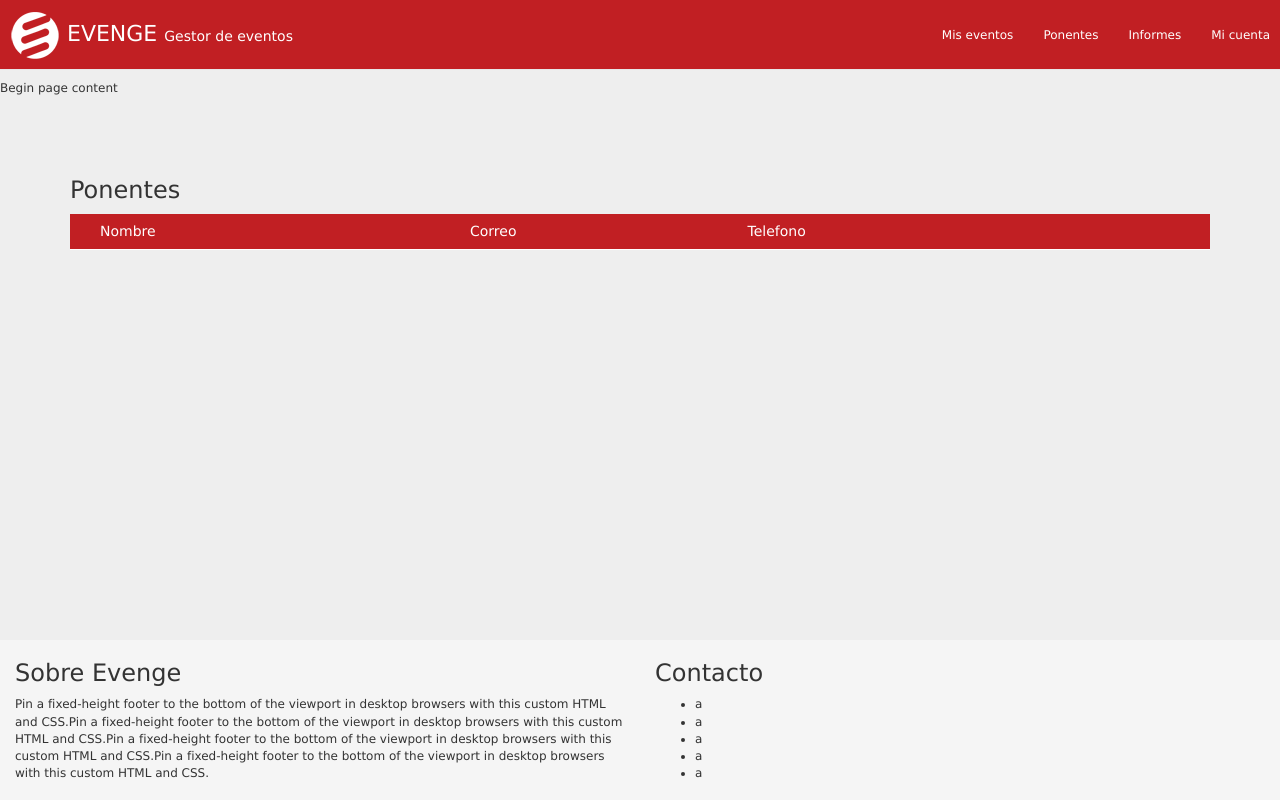
After one commit to evenge/EVENGE, a Python web app: template templates/templatePonentes.html in a window 1280 px wide. The commit adds this page. Run offline with Jinja, Linux system fonts and the light colour scheme; the template is opened without the code that fills it, so the values that code supplies are empty; some libraries are stand-ins or nearby versions.

Commit message:
close #106 Terminada la plantilla

```diff
--- a/_dt/css/main.css
+++ b/_dt/css/main.css
@@ -100,3 +100,11 @@ body > .container {
 code {
     font-size: 80%;
 }
+#cabecera-tabla-ponentes {
+    background-color:#C11F23;
+    color:white;
+}
+
+#body-tabla-ponentes {
+    background-color: #fff;
+}
--- a/templates/index.html
+++ b/templates/index.html
@@ -14,8 +14,7 @@ MERCHANTABILITY or FITNESS FOR A PARTICULAR PURPOSE.  See the
 GNU General Public License for more details.
 -->
 
-<!--<!DOCTYPE html> {% autoescape true %}-->
-<!DOCTYPE html>
+<!DOCTYPE html> {% autoescape true %}
 
 <html lang="es">
 
@@ -34,7 +33,8 @@ GNU General Public License for more details.
   <script src="https://oss.maxcdn.com/libs/html5shiv/3.7.0/html5shiv.js"></script>
   <script src="https://oss.maxcdn.com/libs/respond.js/1.4.2/respond.min.js"></script>
   <![endif]-->
-    <link rel="stylesheet" href="//maxcdn.bootstrapcdn.com/font-awesome/4.3.0/css/font-awesome.min.css"> {% endblock %}
+    <link rel="stylesheet" href="//maxcdn.bootstrapcdn.com/font-awesome/4.3.0/css/font-awesome.min.css">
+    {% endblock %}
 </head>
 
 <body>
@@ -53,18 +53,27 @@ GNU General Public License for more details.
             </div>
         </a>
 
-        {% block nav %}{% endblock %}
+        {% block nav %}
+        <ul class="nav navbar-nav navbar-right">
+            <li><a href="/"> Mis eventos </a>
+            </li>
+            <li><a href="/ponentes"> Ponentes </a>
+            </li>
+            <li>
+                <a href="/informes"> Informes </a>
+            </li>
+            <li>
+                <a href="/mi-cuenta"> Mi cuenta </a>
+            </li>
+        </ul>
     </nav>
-    <!--/navegador -->
+    <!--/navegador -->{% endblock %}
 
-
-
-
-    <!-- Begin page content -->
+     Begin page content
     <div class="container">
-        {% block content %}{% endblock %}
+        {% block content %} {% endblock %}
     </div>
-    {% block footer %}
+        {% block footer %}
     <footer class="footer">
         <div class="container col-xs-6">
             <h3>Sobre Evenge</h3>
@@ -86,14 +95,14 @@ GNU General Public License for more details.
             </ul>
         </div>
     </footer>
-    {% endblock %}
+        {% endblock %}
 
-    <!--        {% block scriptFooter %}-->
+            {% block scriptFooter %}
     <script src="//ajax.googleapis.com/ajax/libs/jquery/1.11.1/jquery.min.js"></script>
     <script src="//netdna.bootstrapcdn.com/bootstrap/3.1.0/js/bootstrap.min.js"></script>
-    <!--        {% endblock %}-->
+            {% endblock %}
 
 </body>
 
 </html>
-<!--      {% endautoescape %}-->
+      {% endautoescape %}
--- a/templates/templateEvents.html
+++ b/templates/templateEvents.html
@@ -15,8 +15,10 @@ GNU General Public License for more details.
 -->
 
 {% extends "templates/index.html" %}
+
 {# tittle: titulo de la página #}
 {% block title %}Eventos{% endblock %}
+
 {# contenido central de la página #}
 {% block content %}
 
--- a/templates/templateMyEvents.html
+++ b/templates/templateMyEvents.html
@@ -15,10 +15,13 @@ GNU General Public License for more details.
 -->
 
 {% extends "templates/index.html" %}
+
 {# tittle: titulo de la página #}
 {% block title %}Eventos{% endblock %}
+
 {# contenido central de la página #}
 {% block content %}
+
 <div class="col-sm-12">
   {% for n in eventos %}
   <div class="col-sm-12 asistente-container">
--- /dev/null
+++ b/templates/templatePonentes.html
@@ -0,0 +1,63 @@
+<!--
+Evenge - gestor de eventos (events management)
+Copyright (C) 2014 - desarrollo.evenge@gmail.com
+Carlos Campos Fuentes | Francisco Javier Expósito Cruz | Iván Ortega Alba | Victor Coronas Lara
+
+This program is free software: you can redistribute it and/or modify
+it under the terms of the GNU General Public License as published by
+the Free Software Foundation, either version 3 of the License, or
+(at your option) any later version.
+
+This program is distributed in the hope that it will be useful,
+but WITHOUT ANY WARRANTY; without even the implied warranty of
+MERCHANTABILITY or FITNESS FOR A PARTICULAR PURPOSE.  See the
+GNU General Public License for more details.
+-->
+
+
+{% extends "templates/index.html" %}
+
+{# tittle: titulo de la página #}
+{% block title %}Eventos{% endblock %}
+
+{# contenido central de la página #}
+{% block content %}
+
+<h3>Ponentes</h3>
+<div id="cabecera-tabla-ponentes" class="col-xs-12">
+    <div class="col-xs-4">
+        <h5>Nombre</h5>
+    </div>
+    <div class="col-xs-3">
+        <h5>Correo</h5>
+    </div>
+    <div class="col-xs-3">
+        <h5>Telefono</h5>
+    </div>
+    <div class="col-xs-2">
+        <h5></h5>
+    </div>
+</div>
+<div id="body-tabla-ponentes" class="col-xs-12">
+    {% for n in eventos %}
+    <div id="fila">
+        <div class="col-xs-4">
+            <h5>{{evento.nombre}}</h5>
+        </div>
+        <div class="col-xs-3">
+            <h5>{{evento.email}}</h5>
+        </div>
+        <div class="col-xs-3">
+            <h5>{{evento.telefono}}</h5>
+        </div>
+        <div class="col-xs-2 btn-group">
+            <button class="buttonModfyEvent btn btn-default"><i class="fa fa-pencil-square-o"></i>
+            </button>
+            <button class="buttonDeleteEvent btn btn-default"><i class="fa fa-times "></i>
+            </button>
+
+        </div>
+    </div>
+    {% endfor %}
+</div>
+{% endblock %}
--- a/templates/templateReports.html
+++ b/templates/templateReports.html
@@ -17,12 +17,11 @@ GNU General Public License for more details.
 {% extends "templates/index.html" %}
 
 {# tittle: titulo de la página #}
-
 {% block title %}Informes{% endblock %}
 
 {# contenido central de la página #}
+{% block content %}
 
-{% block content %}
             <!--informes -->
             <div class="report-content col-md-12">
             <h1>Informes</h1>
```
Also changed, not shown: indexUsuario.html (deleted, +0 -30 lines).
